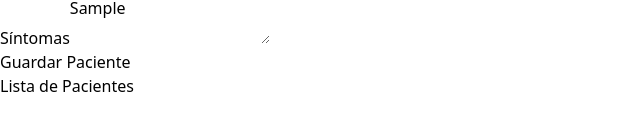
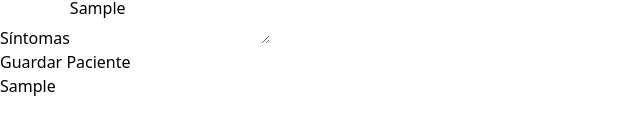
Before and after one commit to Jose-Jaime-Castaneda/manejo-pacientes-veterinaria, a React (Vite) app: page / in a window 1280 px wide. Both pictures are taken after typing "Sample", "Sample", "name@example.com", "2020-01-15", "Sample" into the empty fields and a click on the input "Guardar Paciente". Shown: the part 174-304 px from the top of the page, without its empty margins (0-640 px from the left). Built offline with nearby package versions, Linux system fonts and the light colour scheme.

Commit message:
Using the information in the state in the component

```diff
--- a/src/components/PatientsList.tsx
+++ b/src/components/PatientsList.tsx
@@ -1,9 +1,16 @@
+import { usePatientStore } from "../store/store"
+
 export default function PatientsList() {
+    const { patients } = usePatientStore()
     return (
         <div>
-            <h2>
-                Lista de Pacientes
-            </h2>
+            {patients.map(patient => (
+                <div key={patient.id}>
+                    <p>
+                        {patient.name}
+                    </p>
+                </div>
+            ))}
         </div>
     )
 }
```
